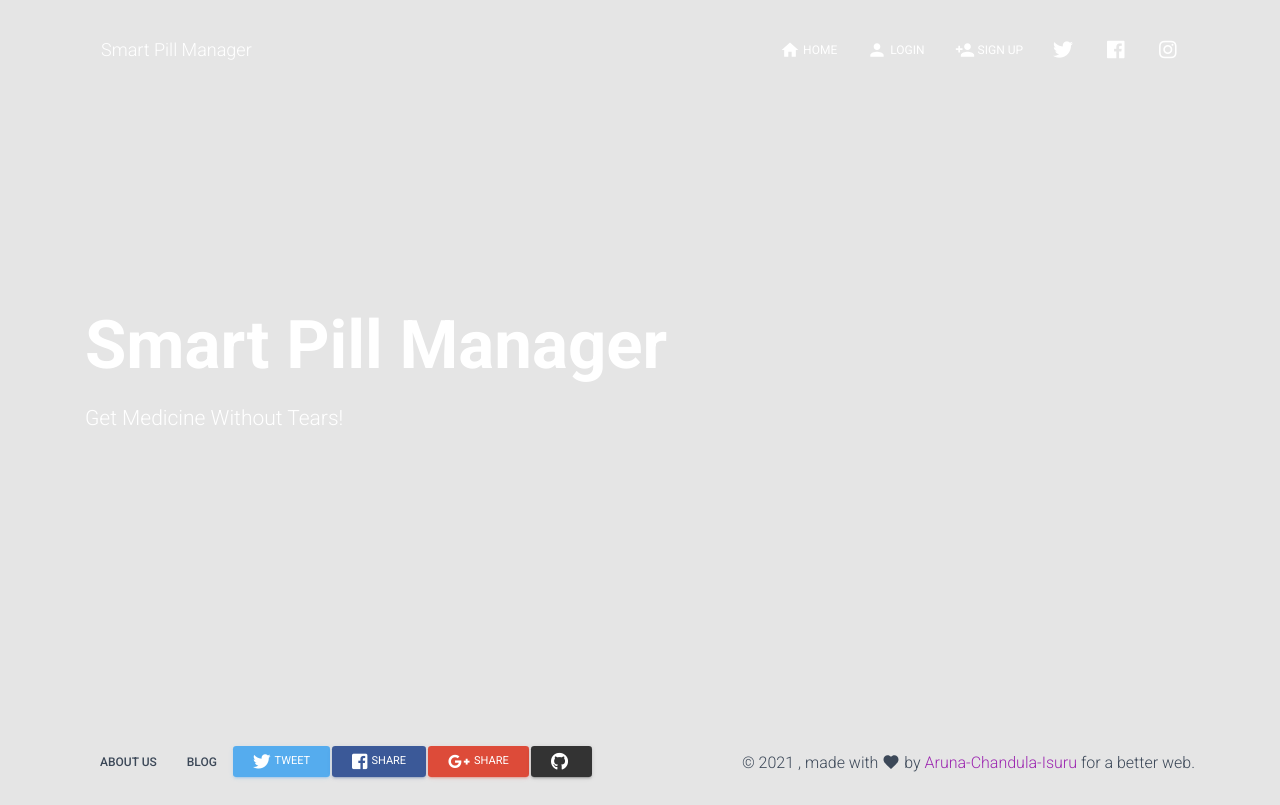
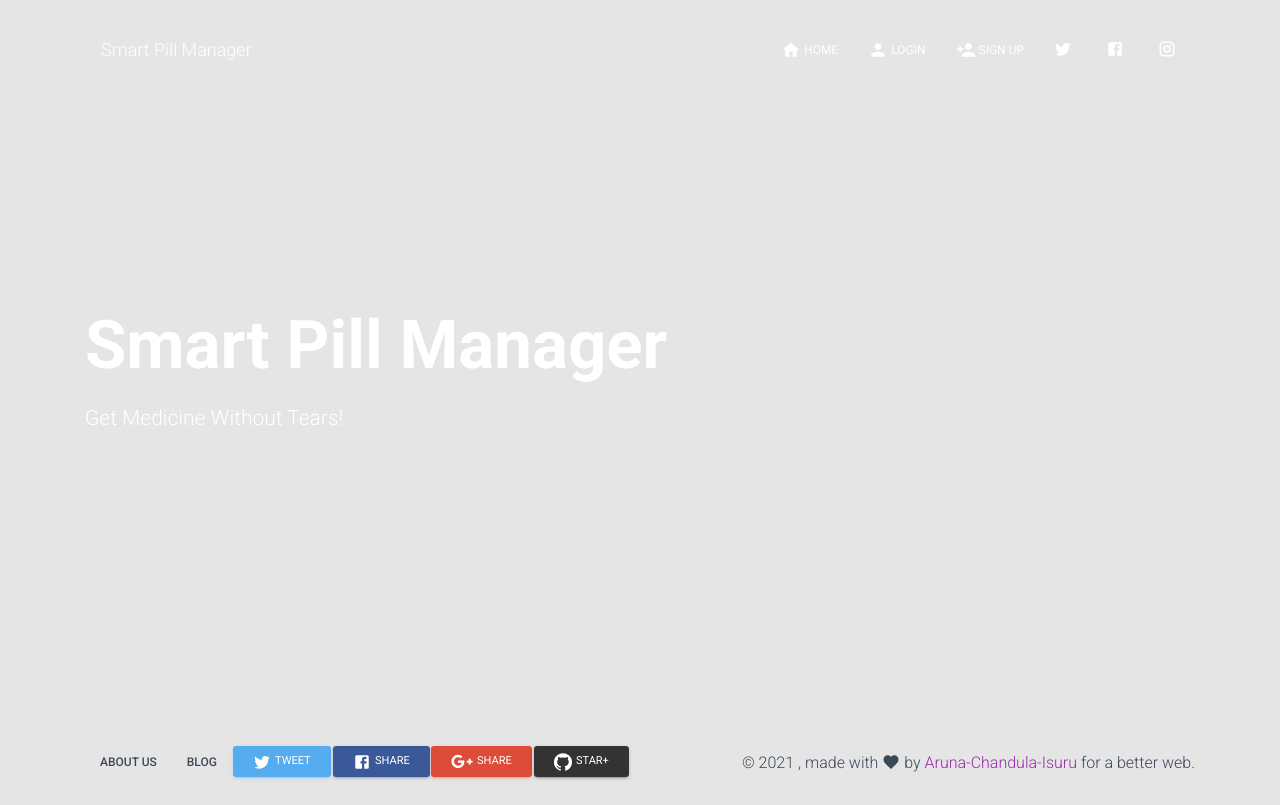
Before and after one commit to cepdnaclk/e16-3yp-smart-pill-manager, a React (Create React App) app in the folder frontend/: page / in a window 1280 px wide. Built offline with nearby package versions, Linux system fonts and the light colour scheme.

Commit message:
Edit the footer of web pages

```diff
--- a/frontend/public/index.html
+++ b/frontend/public/index.html
@@ -37,7 +37,7 @@
       work correctly both with client-side routing and a non-root public URL.
       Learn how to configure a non-root public URL by running `npm run build`.
     -->
-    <title>Material Kit React</title>
+    <title>Smart Pill Manager</title>
   </head>
   <body>
     <noscript> You need to enable JavaScript to run this app. </noscript>
--- a/frontend/src/components/Footer/Footer.js
+++ b/frontend/src/components/Footer/Footer.js
@@ -11,7 +11,7 @@ import { makeStyles } from "@material-ui/core/styles";
 import Button from "components/CustomButtons/Button.js";
 
 // @material-ui/icons
-import Favorite from "@material-ui/icons/Favorite";
+import { Favorite, Facebook, Twitter, GitHub } from "@material-ui/icons";
 
 import styles from "assets/jss/material-kit-react/components/footerStyle.js";
 
@@ -46,18 +46,17 @@ export default function Footer(props) {
             <ListItem className={classes.inlineBlock}>
               <div className={classes.textCenter + " " + classes.sharingArea}>
                 <Button size="sm" color="twitter">
-                  <i className={classes.socials + " fab fa-twitter"} /> Tweet
+                  <Twitter /> Tweet
                 </Button>
                 <Button size="sm" color="facebook">
-                  <i className={classes.socials + " fab fa-facebook-square"} />{" "}
-                  Share
+                  <Facebook /> Share
                 </Button>
                 <Button size="sm" color="google">
                   <i className={classes.socials + " fab fa-google-plus-g"} />
                   Share
                 </Button>
                 <Button size="sm" color="github">
-                  <i className={classes.socials + " fab fa-github"} />
+                  <GitHub /> Star+
                 </Button>
               </div>
             </ListItem>
--- a/frontend/src/components/Header/HeaderLinks.js
+++ b/frontend/src/components/Header/HeaderLinks.js
@@ -20,6 +20,9 @@ import {
   ExitToApp,
   AccountCircle,
   Group,
+  Facebook,
+  Instagram,
+  Twitter,
 } from "@material-ui/icons";
 
 // core components
@@ -78,11 +81,7 @@ export default function HeaderLinks({ user }) {
           </ListItem>
         </React.Fragment>
       )}
-      {/* <ListItem className={classes.listItem}>
-        <Link to="/components" className={classes.navLink}>
-          <Apps className={classes.icons} /> Components
-        </Link>
-      </ListItem> */}
+
       <ListItem className={classes.listItem}>
         <Tooltip
           id="instagram-twitter"
@@ -96,7 +95,7 @@ export default function HeaderLinks({ user }) {
             color="transparent"
             className={classes.navLink}
           >
-            <i className={classes.socialIcons + " fab fa-twitter"} />
+            <Twitter />
           </Button>
         </Tooltip>
       </ListItem>
@@ -113,7 +112,7 @@ export default function HeaderLinks({ user }) {
             target="_blank"
             className={classes.navLink}
           >
-            <i className={classes.socialIcons + " fab fa-facebook"} />
+            <Facebook />
           </Button>
         </Tooltip>
       </ListItem>
@@ -130,7 +129,7 @@ export default function HeaderLinks({ user }) {
             target="_blank"
             className={classes.navLink}
           >
-            <i className={classes.socialIcons + " fab fa-instagram"} />
+            <Instagram />
           </Button>
         </Tooltip>
       </ListItem>
```
